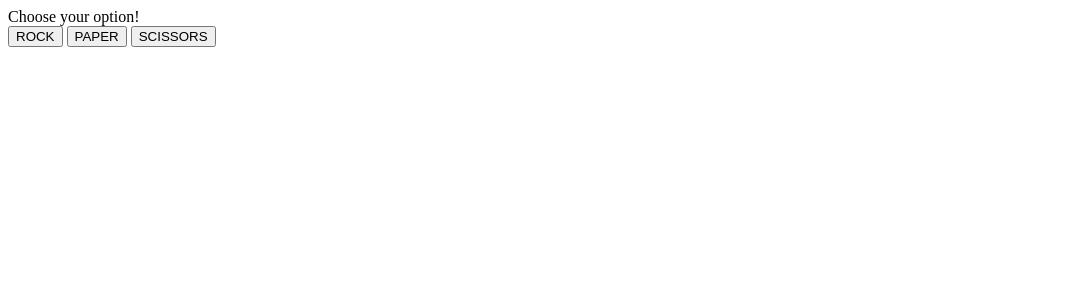
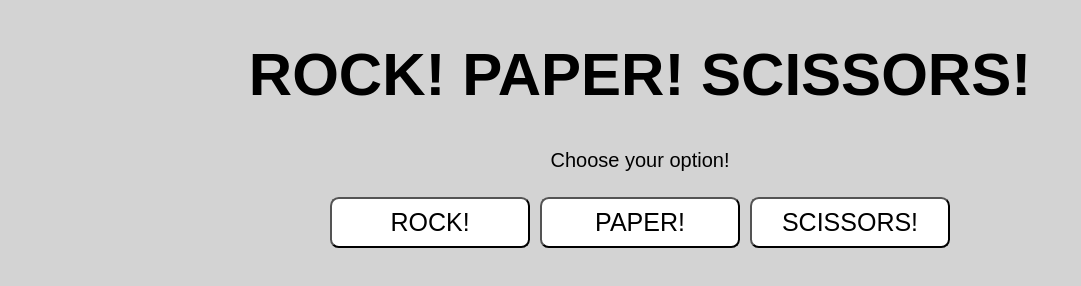
Before and after one commit to kladov-vv/rock-paper-scissor, a plain HTML site: page index.html in a window 1280 px wide. Shown: the whole page, without its empty margins (0-1081 px from the left). Drawn offline with Linux system fonts and the light colour scheme.

Commit message:
Add style

```diff
--- a/index.html
+++ b/index.html
@@ -7,15 +7,15 @@
     <script defer src="code.js" ></script>
 </head>
 <body>
-    <div class="score">
-        Choose your option!
-    </div>
-    <div class="buttons">
-        <button id="rock">ROCK</button>
-        <button id="paper">PAPER</button>
-        <button id="scissors">SCISSORS</button>
-    </div>
-    <div class="round-result">
+    <h1 class="header">ROCK! PAPER! SCISSORS!</h1>
+    <div class="game">
+        <div class="score">Choose your option!</div>
+        <div class="buttons">
+            <button class="button" id="rock">ROCK!</button>
+            <button class="button" id="paper">PAPER!</button>
+            <button class="button" id="scissors">SCISSORS!</button>
+        </div>
+        <div class="round-result"></div>
     </div>
 </body>
 </html>
--- a/style.css
+++ b/style.css
@@ -0,0 +1,28 @@
+* {
+    font-family: Arial, Helvetica, sans-serif;
+    font-size: 20px;
+    text-align: center;
+    background-color: lightgrey;
+}
+.header {
+    font-size: 3em;
+}
+
+.game {
+}
+
+.buttons {
+    display: flex;
+    flex-wrap: wrap;
+    justify-content: center;
+    gap: 0.5em;
+    margin: 1.25em 0;
+}
+
+.button {
+    font-size: 1.25em;
+    background-color: white;
+    padding: 0.35em;
+    border-radius: 0.35em;
+    width: 8em;
+}
```
